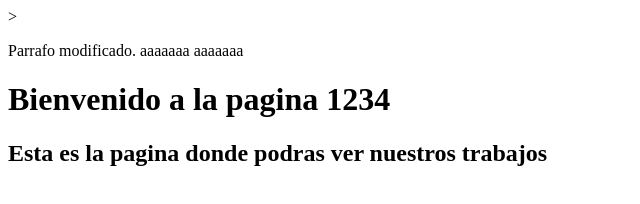
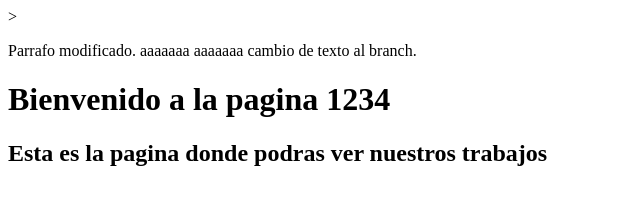
Before and after one commit to chrisespino/paginawebabc, a plain HTML site: page index.html in a window 1280 px wide. Shown: the whole page, without its empty margins (0-640 px from the left). Drawn offline with Linux system fonts and the light colour scheme.

Commit message:
Se agrego texto al branch.

```diff
--- a/index.html
+++ b/index.html
@@ -9,6 +9,8 @@
             Parrafo modificado.
             aaaaaaa
             aaaaaaa
+
+            cambio de texto al branch.
         </p>
     </head>
 <body>
```
